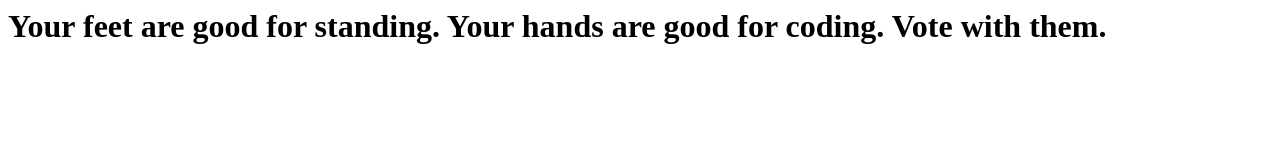
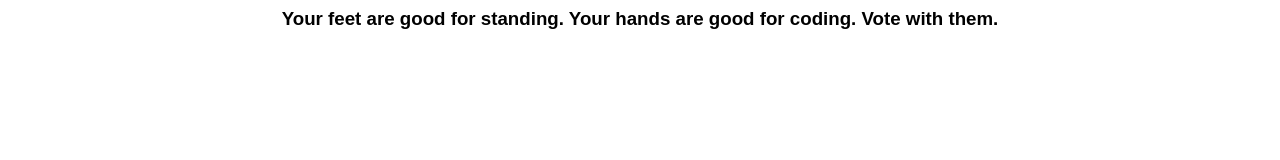
Before and after one commit to votewithcode/votewithcode.github.io, a plain HTML site: page index.html in a window 1280 px wide. Drawn offline with Linux system fonts and the light colour scheme.

Commit message:
add CNAME

```diff
--- a/index.html
+++ b/index.html
@@ -1,2 +1,9 @@
-<h1>Your feet are good for standing. Your hands are good for coding. Vote with
-them.</h1>
+
+<style>
+
+    body{font-family: sans-serif}
+</style>
+
+
+<h3 align=center>Your feet are good for standing. Your hands are good for coding. Vote with
+them.</h3>
```
Also changed, not shown: 1 other file.
